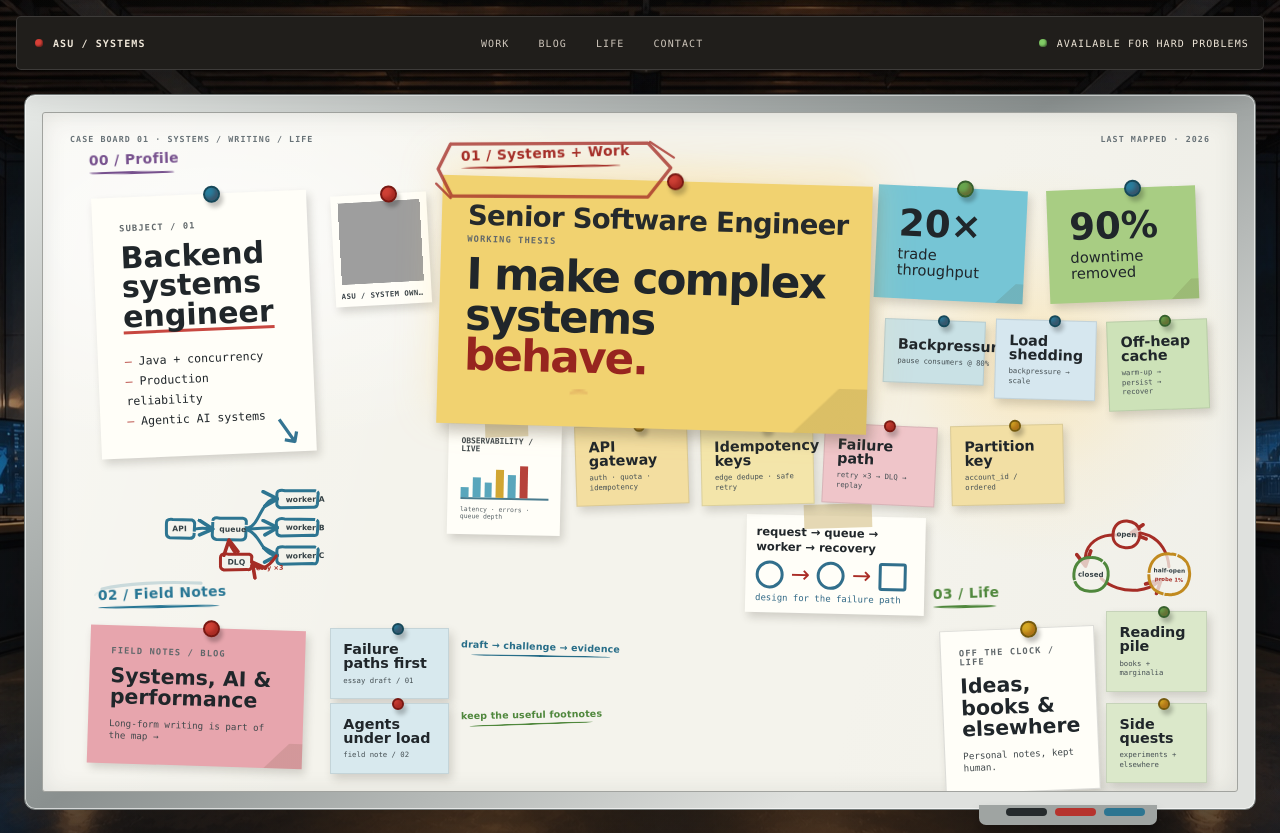
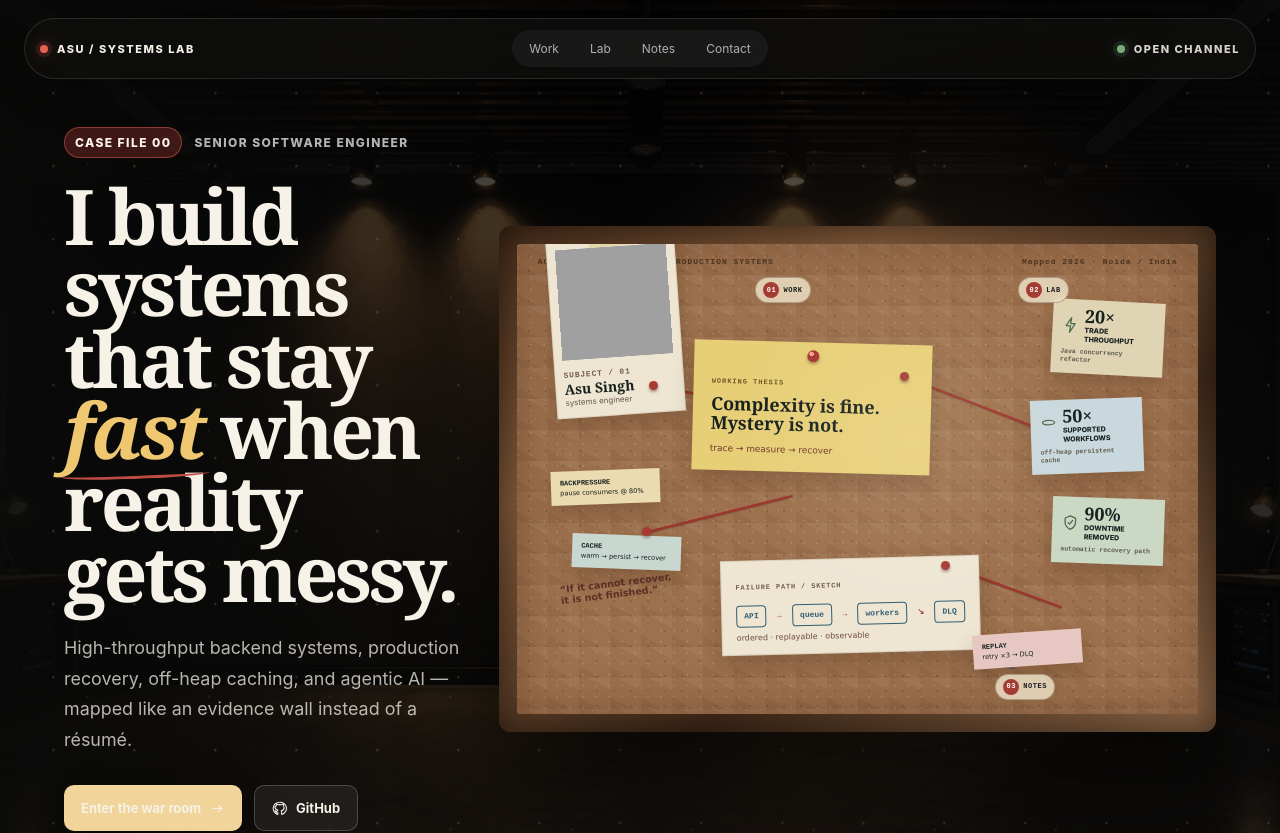
Before and after one commit to Enixes/portfolio-next, a Next.js app: page / in a window 1280 px wide. Shown: the top 833 px of the page. Built offline with nearby package versions, Linux system fonts and the light colour scheme; grey boxes are pictures that could not be loaded.

Commit message:
Switch creative branch to new portfolio experience

```diff
--- a/app/page.tsx
+++ b/app/page.tsx
@@ -1,5 +1,5 @@
 import type { Metadata } from "next";
-import { HeroPreview } from "@/components/HeroPreview";
+import { CreativePortfolio } from "@/components/CreativePortfolio";
 
 export const metadata: Metadata = {
   title: "Asu Singh — Senior Software Engineer",
@@ -9,5 +9,5 @@ export const metadata: Metadata = {
 };
 
 export default function Home() {
-  return <HeroPreview />;
+  return <CreativePortfolio />;
 }
```
